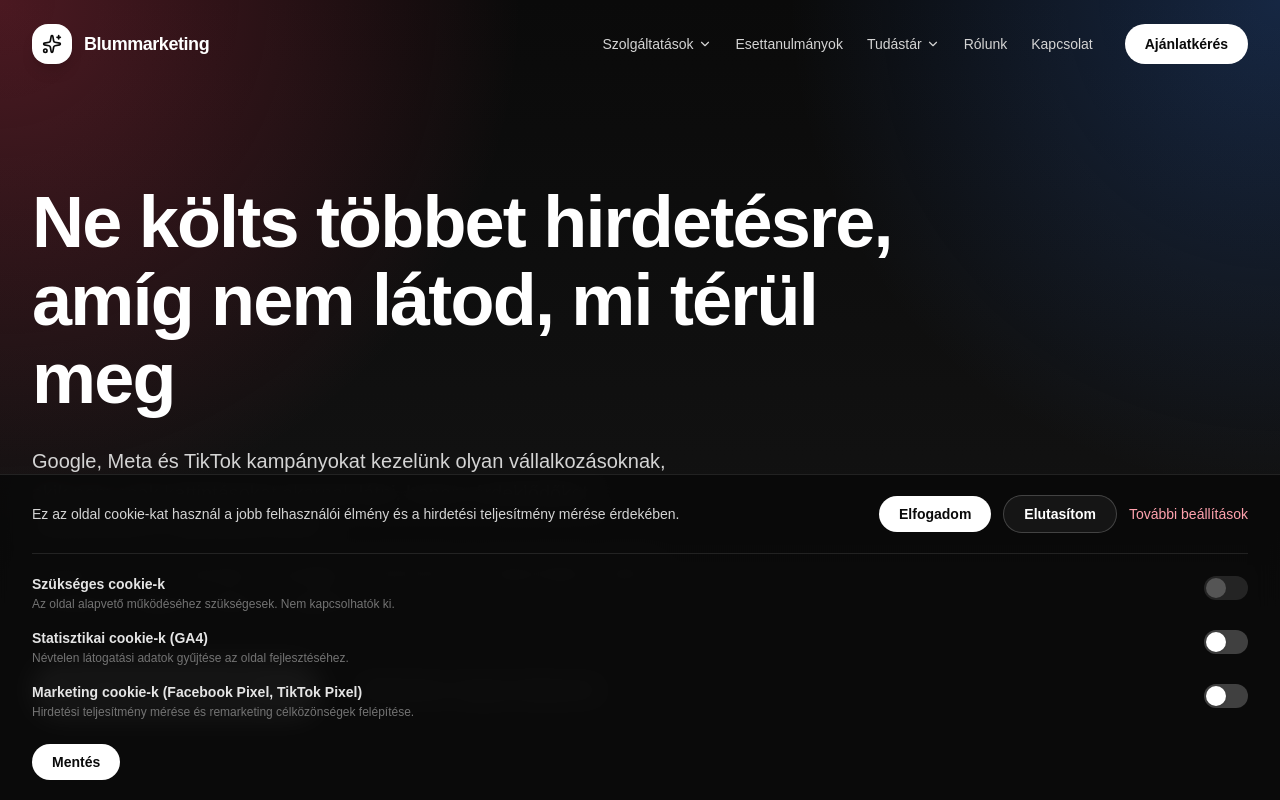
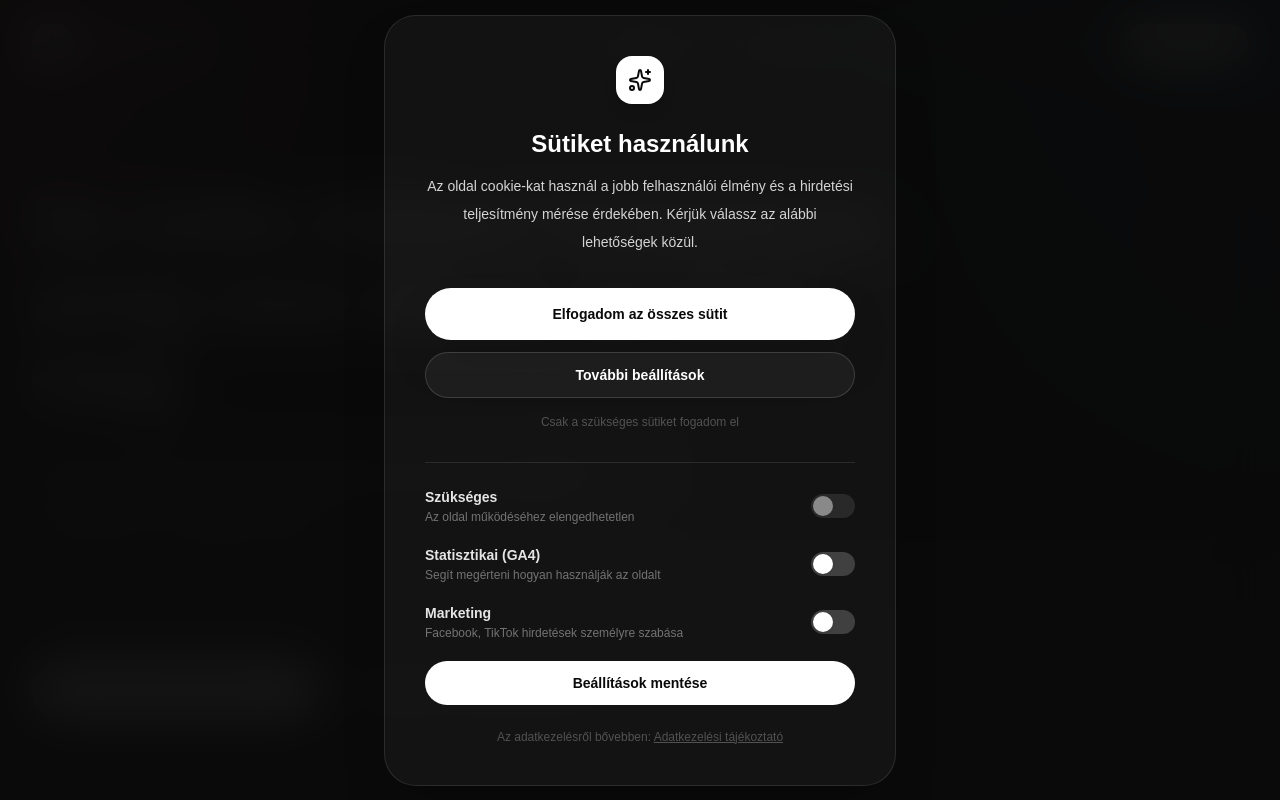
Before and after one commit to danielblum96/blummarketing, a Next.js app: page / in a window 1280 px wide. Both pictures are taken after a click on the button "További beállítások". Shown: the top 800 px of the page. Built offline with nearby package versions, Linux system fonts and the light colour scheme.

Commit message:
feat: GDPR cookie consent fullscreen overlay
Co-Authored-By: Claude Sonnet 4.6 <noreply@anthropic.com>

```diff
--- a/components/CookieConsent.tsx
+++ b/components/CookieConsent.tsx
@@ -1,6 +1,7 @@
 "use client";
 
 import { useState, useEffect } from "react";
+import { Sparkles } from "lucide-react";
 
 type ConsentState = {
   necessary: boolean;
@@ -22,10 +23,12 @@ export default function CookieConsent() {
   const [expanded, setExpanded] = useState(false);
   const [statistics, setStatistics] = useState(false);
   const [marketing, setMarketing] = useState(false);
+  const [mounted, setMounted] = useState(false);
 
   useEffect(() => {
     const stored = localStorage.getItem(CONSENT_KEY);
     if (!stored) setVisible(true);
+    setMounted(true);
   }, []);
 
   if (!visible) return null;
@@ -64,65 +67,89 @@ export default function CookieConsent() {
   }
 
   return (
-    <div className="fixed inset-x-0 bottom-0 z-50 border-t border-white/10 bg-neutral-950/95 backdrop-blur-md">
-      <div className="mx-auto max-w-7xl px-6 py-5 lg:px-8">
-        {/* Main row */}
-        <div className="flex flex-col gap-5 sm:flex-row sm:items-center sm:justify-between">
-          <p className="text-sm leading-6 text-neutral-300 max-w-2xl">
-            Ez az oldal cookie-kat használ a jobb felhasználói élmény és a hirdetési teljesítmény mérése érdekében.
+    <div
+      className={`fixed inset-0 z-50 flex items-center justify-center px-4 bg-neutral-950/95 backdrop-blur-xl transition-opacity duration-500 ${
+        mounted ? "opacity-100" : "opacity-0"
+      }`}
+    >
+      <div className="w-full max-w-lg rounded-[2rem] border border-white/10 bg-white/[0.04] p-10 shadow-2xl">
+        {/* Logo */}
+        <div className="flex justify-center mb-6">
+          <div className="flex h-12 w-12 items-center justify-center rounded-2xl bg-white text-neutral-950 shadow-lg">
+            <Sparkles className="h-6 w-6" aria-hidden="true" />
+          </div>
+        </div>
+
+        {/* Title */}
+        <h2 className="text-2xl font-black text-white text-center mb-3">
+          Sütiket használunk
+        </h2>
+
+        {/* Description */}
+        <p className="text-sm leading-7 text-neutral-300 text-center mb-8">
+          Az oldal cookie-kat használ a jobb felhasználói élmény és a hirdetési
+          teljesítmény mérése érdekében. Kérjük válassz az alábbi lehetőségek
+          közül.
         </p>
-          <div className="flex flex-wrap items-center gap-3 shrink-0">
+
+        {/* Buttons */}
+        <div className="flex flex-col gap-3">
+          {/* Accept all */}
           <button
             onClick={acceptAll}
-              className="rounded-full bg-white px-5 py-2 text-sm font-bold text-neutral-950 transition hover:bg-neutral-200"
+            className="w-full rounded-full bg-white py-4 text-sm font-bold text-neutral-950 shadow-2xl transition hover:scale-[1.02]"
           >
-              Elfogadom
+            Elfogadom az összes sütit
           </button>
-            <button
-              onClick={rejectAll}
-              className="rounded-full border border-white/20 bg-white/5 px-5 py-2 text-sm font-bold text-white transition hover:bg-white/10"
-            >
-              Elutasítom
-            </button>
+
+          {/* More settings */}
           <button
             onClick={() => setExpanded((v) => !v)}
-              className="text-sm font-medium text-rose-300 hover:text-rose-200 transition"
+            className="w-full rounded-full border border-white/15 bg-white/5 py-3 text-sm font-bold text-white transition hover:bg-white/10"
           >
             További beállítások
           </button>
-          </div>
+
+          {/* Reject – text link style */}
+          <p
+            onClick={rejectAll}
+            className="mt-1 cursor-pointer text-center text-xs text-neutral-600 transition hover:text-neutral-400"
+          >
+            Csak a szükséges sütiket fogadom el
+          </p>
         </div>
 
         {/* Expanded settings */}
         {expanded && (
-          <div className="mt-5 border-t border-white/10 pt-5 space-y-4">
+          <div className="mt-8 border-t border-white/10 pt-6 space-y-5">
             {/* Szükséges */}
-            <div className="flex items-start justify-between gap-4">
+            <div className="flex items-center justify-between gap-4">
               <div>
-                <p className="text-sm font-bold text-neutral-200">Szükséges cookie-k</p>
+                <p className="text-sm font-bold text-neutral-200">Szükséges</p>
                 <p className="text-xs text-neutral-500 mt-0.5">
-                  Az oldal alapvető működéséhez szükségesek. Nem kapcsolhatók ki.
+                  Az oldal működéséhez elengedhetetlen
                 </p>
               </div>
-              <div className="flex h-6 w-11 shrink-0 items-center rounded-full bg-neutral-700 cursor-not-allowed opacity-50 mt-0.5">
-                <div className="ml-0.5 h-5 w-5 rounded-full bg-neutral-400" />
+              {/* Disabled toggle */}
+              <div className="flex h-6 w-11 shrink-0 cursor-not-allowed items-center rounded-full bg-neutral-700 opacity-50">
+                <div className="ml-0.5 h-5 w-5 rounded-full bg-white" />
               </div>
             </div>
 
             {/* Statisztikai */}
-            <div className="flex items-start justify-between gap-4">
+            <div className="flex items-center justify-between gap-4">
               <div>
-                <p className="text-sm font-bold text-neutral-200">Statisztikai cookie-k (GA4)</p>
+                <p className="text-sm font-bold text-neutral-200">Statisztikai (GA4)</p>
                 <p className="text-xs text-neutral-500 mt-0.5">
-                  Névtelen látogatási adatok gyűjtése az oldal fejlesztéséhez.
+                  Segít megérteni hogyan használják az oldalt
                 </p>
               </div>
               <button
                 role="switch"
                 aria-checked={statistics}
                 onClick={() => setStatistics((v) => !v)}
-                className={`flex h-6 w-11 shrink-0 items-center rounded-full transition-colors mt-0.5 ${
-                  statistics ? "bg-emerald-500" : "bg-neutral-700"
+                className={`flex h-6 w-11 shrink-0 items-center rounded-full transition-colors ${
+                  statistics ? "bg-emerald-400" : "bg-neutral-700"
                 }`}
               >
                 <div
@@ -134,19 +161,19 @@ export default function CookieConsent() {
             </div>
 
             {/* Marketing */}
-            <div className="flex items-start justify-between gap-4">
+            <div className="flex items-center justify-between gap-4">
               <div>
-                <p className="text-sm font-bold text-neutral-200">Marketing cookie-k (Facebook Pixel, TikTok Pixel)</p>
+                <p className="text-sm font-bold text-neutral-200">Marketing</p>
                 <p className="text-xs text-neutral-500 mt-0.5">
-                  Hirdetési teljesítmény mérése és remarketing célközönségek felépítése.
+                  Facebook, TikTok hirdetések személyre szabása
                 </p>
               </div>
               <button
                 role="switch"
                 aria-checked={marketing}
                 onClick={() => setMarketing((v) => !v)}
-                className={`flex h-6 w-11 shrink-0 items-center rounded-full transition-colors mt-0.5 ${
-                  marketing ? "bg-emerald-500" : "bg-neutral-700"
+                className={`flex h-6 w-11 shrink-0 items-center rounded-full transition-colors ${
+                  marketing ? "bg-emerald-400" : "bg-neutral-700"
                 }`}
               >
                 <div
@@ -157,14 +184,23 @@ export default function CookieConsent() {
               </button>
             </div>
 
+            {/* Save custom */}
             <button
               onClick={saveCustom}
-              className="mt-2 rounded-full bg-white px-5 py-2 text-sm font-bold text-neutral-950 transition hover:bg-neutral-200"
+              className="w-full rounded-full bg-white px-6 py-3 text-sm font-bold text-neutral-950 transition hover:bg-neutral-100"
             >
-              Mentés
+              Beállítások mentése
             </button>
           </div>
         )}
+
+        {/* Footer link */}
+        <p className="mt-6 text-center text-xs text-neutral-600">
+          Az adatkezelésről bővebben:{" "}
+          <a href="#" className="underline hover:text-neutral-400 transition">
+            Adatkezelési tájékoztató
+          </a>
+        </p>
       </div>
     </div>
   );
```
Lines whose indentation alone changed are shown as unchanged.
